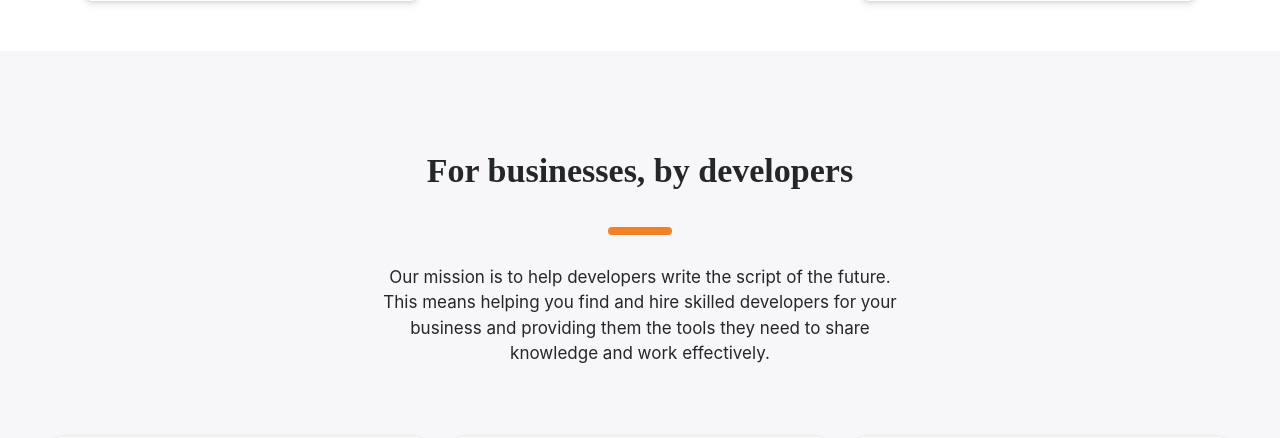
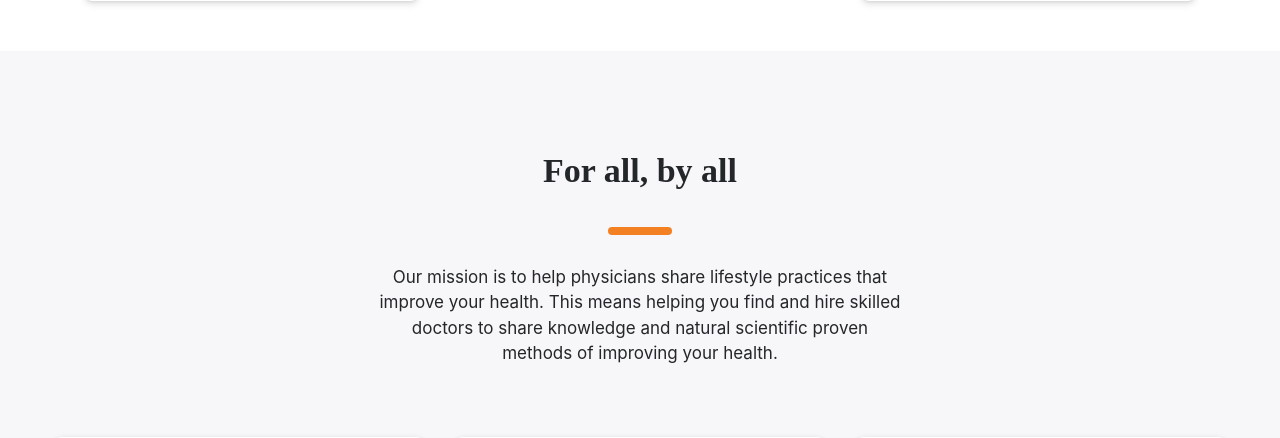
Before and after one commit to Liquelaliqour/Afya_Bora, a Django app: page / in a window 1280 px wide. Shown: the part 1577-2015 px from the top of the page. Run offline with Django 5.2, Linux system fonts and the light colour scheme; parts of the project's set-up code (start-up, migrations or seed data) failed here and were passed over; some libraries are stand-ins or nearby versions; some web fonts are replaced.

Commit message:
Editing of the content to be relevant to the mission of the organization. Removing of logos that aren't lincesed to be used in commercial production environment.

```diff
--- a/afyaboraproject/templates/home.html
+++ b/afyaboraproject/templates/home.html
@@ -7,8 +7,8 @@
             We provide natural solutions that empower patients and connect them with physicians to aid them recovery quicker.
         </p>
         <div class="hero-options">
-            <a href="" class="btn btn-developers">For developers</a>
-            <a href="" class="btn btn-businesses">For businesses</a>
+            <a href="" class="btn btn-developers">For Patients</a>
+            <a href="" class="btn btn-businesses">For Physicians</a>
             <a href="{% url 'stackbase:question-lists'  %}" class="btn btn-developers" style="margin-left: 5px;">Latest Questions</a>
 
         </div>
@@ -85,9 +85,9 @@
 <section class="for-businesses">
     <div class="container">
         <div class="section-head">
-            <h2 class="section-title">For businesses, by developers</h2>
+            <h2 class="section-title">For all, by all</h2>
             <div class="section-line"></div>
-            <p class="section-description">Our mission is to help developers write the script of the future. This means helping you find and hire skilled developers for your business and providing them the tools they need to share knowledge and work effectively.</p>
+            <p class="section-description">Our mission is to help physicians share lifestyle practices that improve your health. This means helping you find and hire skilled doctors to share knowledge and natural scientific proven methods of improving your health.</p>
         </div>
 
 
@@ -95,7 +95,7 @@
         <div class="options">
             <div class="option">
                 <div class="option-icon">
-                    <img src="https://cdn.sstatic.net/Img/home/private-questions.svg?v=a4f1cfb08f7e" alt="Private Q&A">
+                    <img src="#" alt="Private Q&A">
                 </div>
                 <div class="option-description">
                     Quickly find and share internal knowledge with <a href="#" class="option-link">Private Q&A</a>
@@ -103,7 +103,7 @@
             </div>
             <div class="option">
                 <div class="option-icon">
-                    <img src="https://cdn.sstatic.net/Img/home/find-candidate.svg?v=9099aa106ad3" alt="Talent solutions">
+                    <img src="#" alt="Talent solutions">
                 </div>
                 <div class="option-description">
                     Find the perfect candidate for your growing technical team with <a href="#" class="option-link">Talent solutions</a>
@@ -113,7 +113,7 @@
             </div>
             <div class="option">
                 <div class="option-icon">
-                    <img src="https://cdn.sstatic.net/Img/home/accelerate.svg?v=9d4c2786ff02" alt=" Advertising platform">
+                    <img src="#" alt=" Advertising platform">
                 </div>
                 <div class="option-description">
                     Accelerate the discovery of your products or services through our <a href="#" class="option-link">Advertising platform</a>
```
